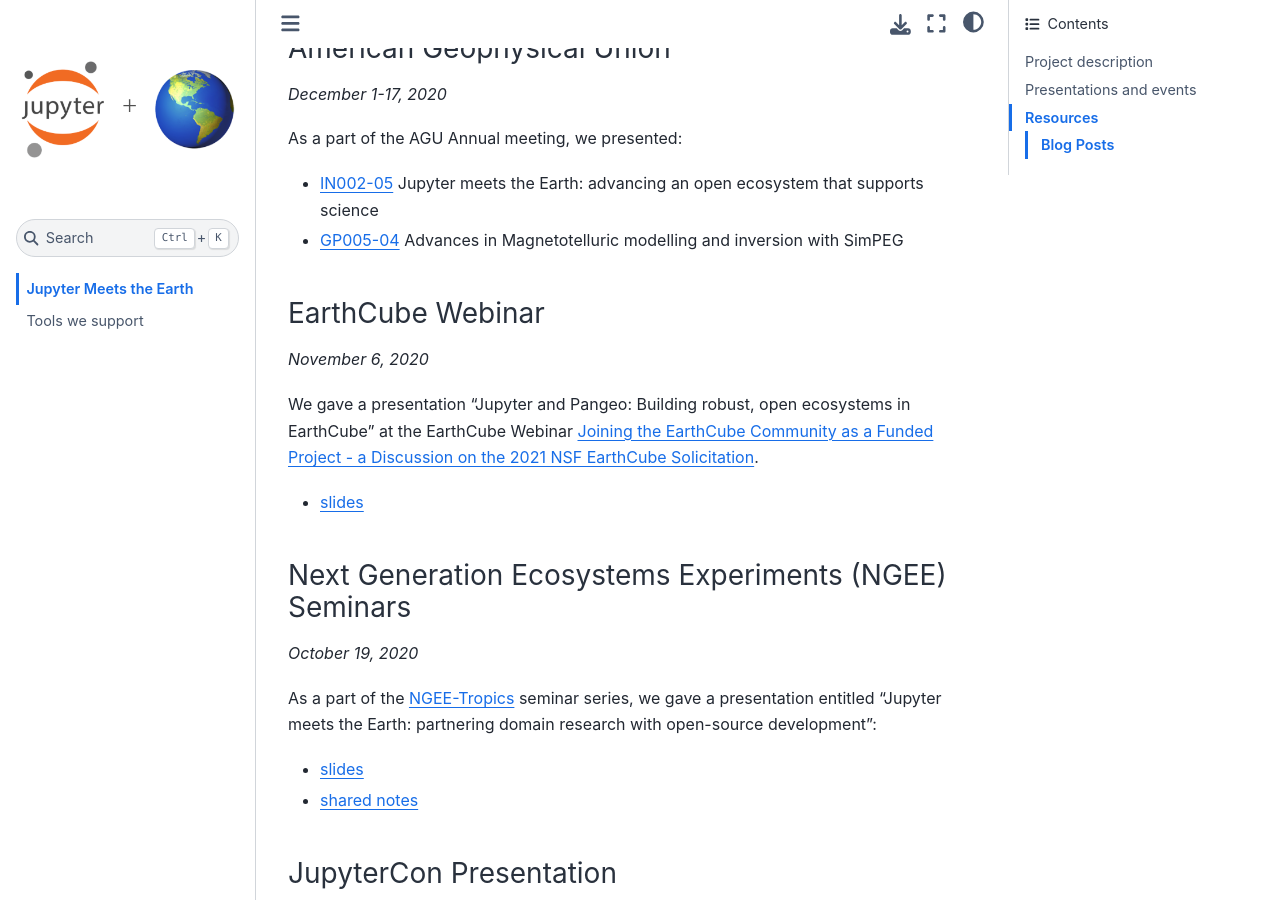
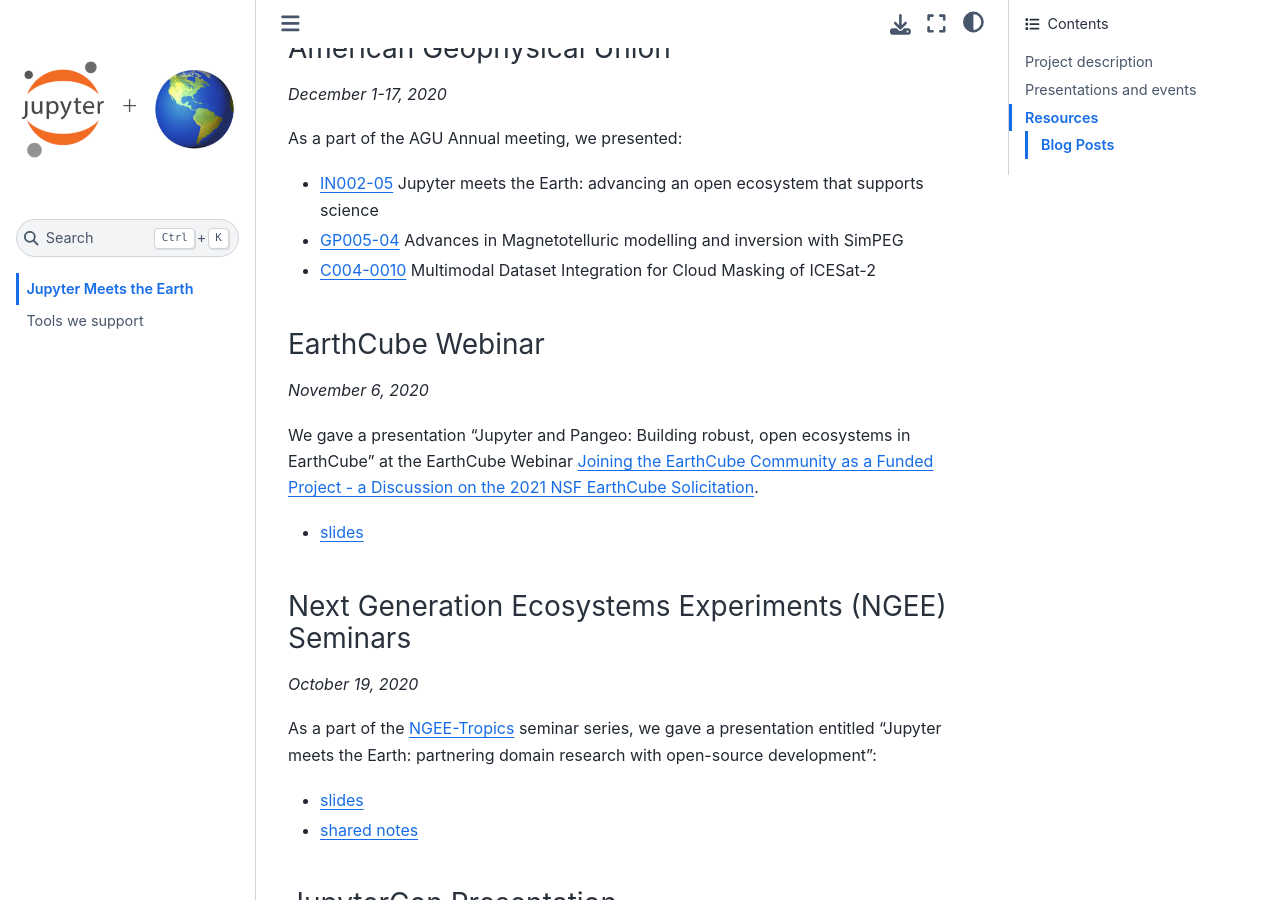
Before and after one commit to pangeo-data/jupyter-earth, a Jupyter Book: the page built from docs/index.md, in a window 1280 px wide and 900 px high, scrolled down 555 px. Built offline with Jupyter Book 1.0.4 settings and Sphinx 7.4.7 and the Sphinx Book theme 1.1.4, drawn with Linux system fonts in a browser that asks for light colours.

Commit message:
Update index.md

```diff
--- a/docs/index.md
+++ b/docs/index.md
@@ -20,6 +20,7 @@
 
 - [IN002-05](https://agu.confex.com/agu/fm20/meetingapp.cgi/Paper/764293) Jupyter meets the Earth: advancing an open ecosystem that supports science
 - [GP005-04](https://agu.confex.com/agu/fm20/meetingapp.cgi/Paper/734576) Advances in Magnetotelluric modelling and inversion with SimPEG
+- [C004-0010](https://agu.confex.com/agu/fm20/meetingapp.cgi/Paper/743265) Multimodal Dataset Integration for Cloud Masking of ICESat-2
 
 ### EarthCube Webinar
 _November 6, 2020_
```
